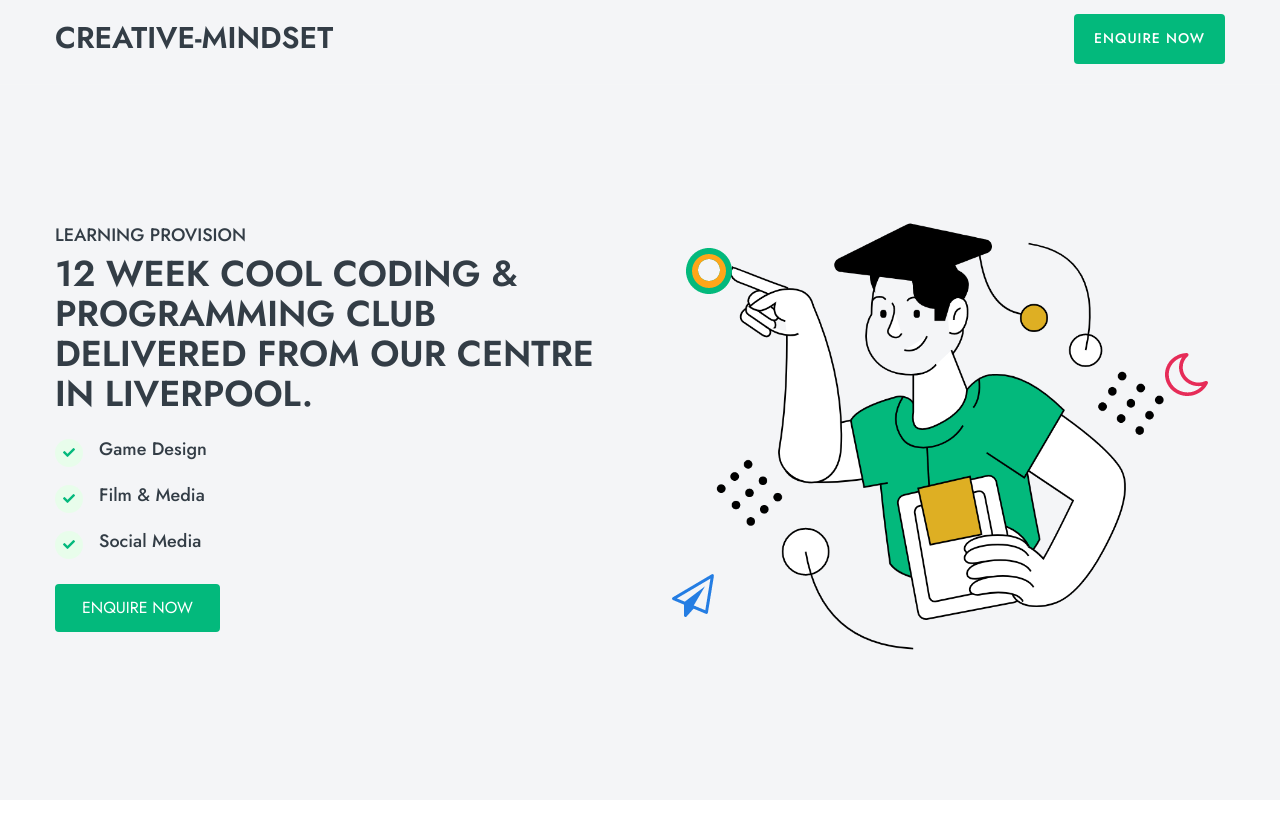
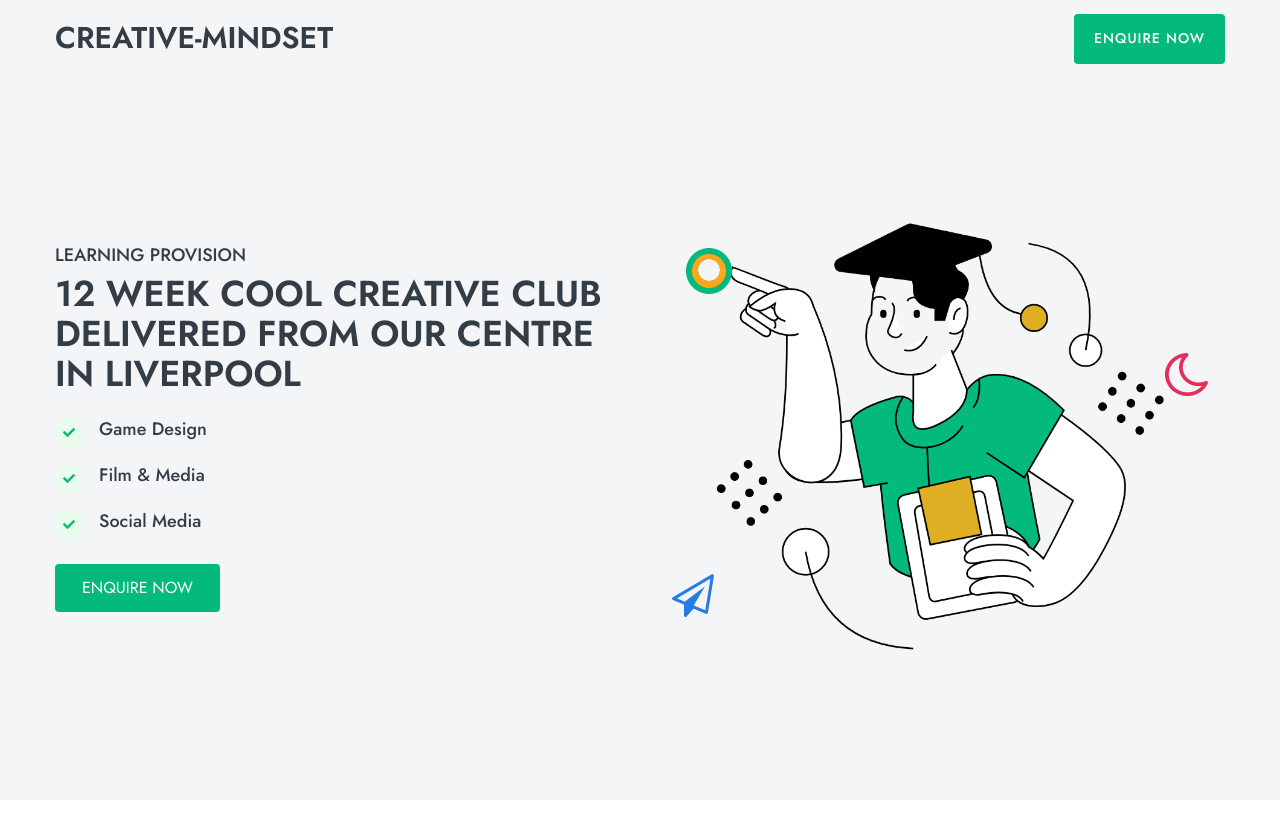
Before and after one commit to RakibCSE/uni, a Django app: page / in a window 1280 px wide. Shown: the top 831 px of the page. Run offline with Django 3.2, Linux system fonts and the light colour scheme; some libraries are stand-ins or nearby versions; some web fonts are replaced.

Commit message:
text change

```diff
--- a/templates/core/index2.html
+++ b/templates/core/index2.html
@@ -81,7 +81,7 @@
                                 {#                                </h1>#}
 
                                 <h1>
-                                    12 Week Cool Coding &amp; Programming club delivered from our centre in Liverpool.
+                                    12 week cool creative club delivered from our centre in Liverpool
                                 </h1>
                             </div>
 
```
